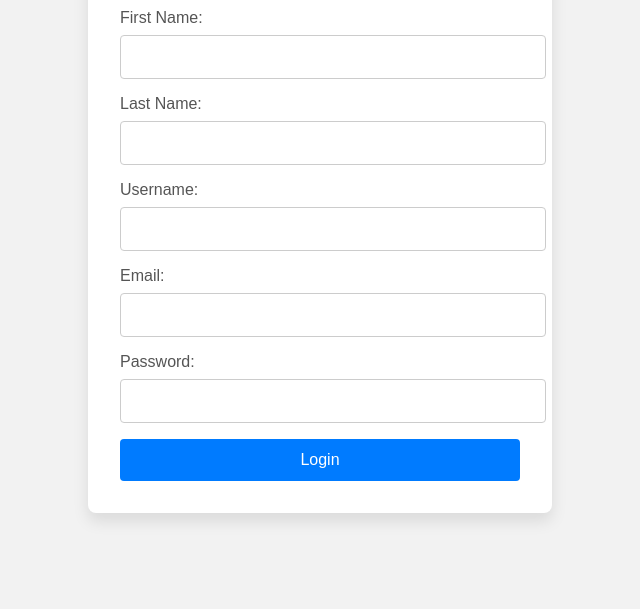
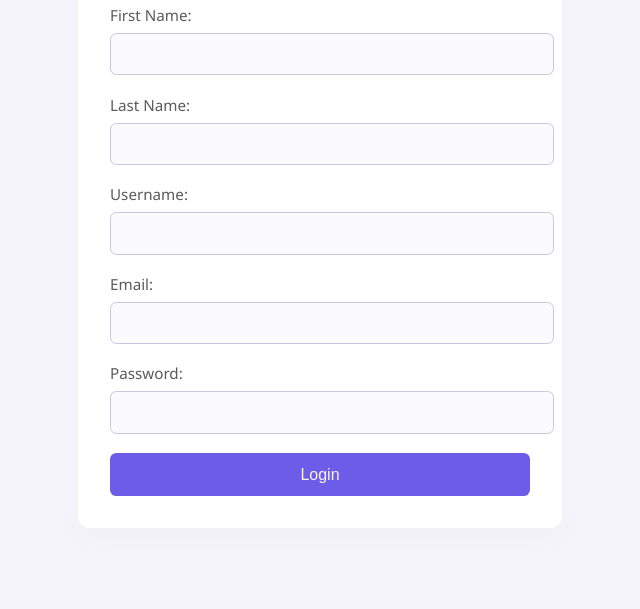
Before and after one commit to Sakshi070915/HTML-CSS, a plain HTML site: page Login Form/login.html in a window 1280 px wide. Shown: the part 191-800 px from the top of the page, without its empty margins (320-960 px from the left). Drawn offline with Linux system fonts and the light colour scheme.

Commit message:
Update style.css

```diff
--- a/Login Form/style.css
+++ b/Login Form/style.css
@@ -1,8 +1,6 @@
-
-
 body {
-    font-family: Arial, sans-serif;
-    background-color: #f2f2f2;
+    font-family: 'Segoe UI', Tahoma, Geneva, Verdana, sans-serif;
+    background-color: #f5f4fa;
     margin: 0;
     padding: 0;
     display: flex;
@@ -13,53 +11,56 @@ body {
 
 .form-container {
     width: 90%;
-    max-width: 400px;
+    max-width: 420px;
     padding: 2rem;
-    background-color: white;
-    border-radius: 0.5rem;
-    box-shadow: 0 0.5rem 1rem rgba(0,0,0,0.1);
+    background-color: #ffffff;
+    border-radius: 0.75rem;
+    box-shadow: 0 0.75rem 1.5rem rgba(218, 215, 215, 0.1);
 }
 
 .form-box h2 {
     margin-bottom: 1.5rem;
-    font-size: 1.5rem;
+    font-size: 1.7rem;
     text-align: center;
-    color: #333;
+    color: #44355b;
 }
 
 label {
     display: block;
     margin-bottom: 0.5rem;
-    font-size: 1rem;
-    color: #555;
+    font-size: 0.95rem;
+    color: #5a5a5a;
 }
 
 input {
     width: 100%;
-    padding: 0.75rem;
-    margin-bottom: 1rem;
-    border: 1px solid #ccc;
-    border-radius: 0.25rem;
+    padding: 0.7rem;
+    margin-bottom: 1.2rem;
+    border: 1px solid #c9c6e0;
+    border-radius: 0.4rem;
     font-size: 1rem;
+    background-color: #fbfbfd;
+    color: #333;
 }
 
 button {
     width: 100%;
-    padding: 0.75rem;
-    background-color: #007bff;
-    color: white;
+    padding: 0.8rem;
+    background-color: #6c5ce7;
+    color: #f9f4f4;
     font-size: 1rem;
     border: none;
-    border-radius: 0.25rem;
+    border-radius: 0.4rem;
     cursor: pointer;
+    transition: background-color 0.3s ease;
 }
 
 button:hover {
-    background-color: #0056b3;
+    background-color: #5941c2;
 }
 
 @media (min-width: 768px) {
     body {
-        font-size: 1.125rem;
+        font-size: 1.1rem;
     }
 }
```
Lines whose indentation alone changed are shown as unchanged.
